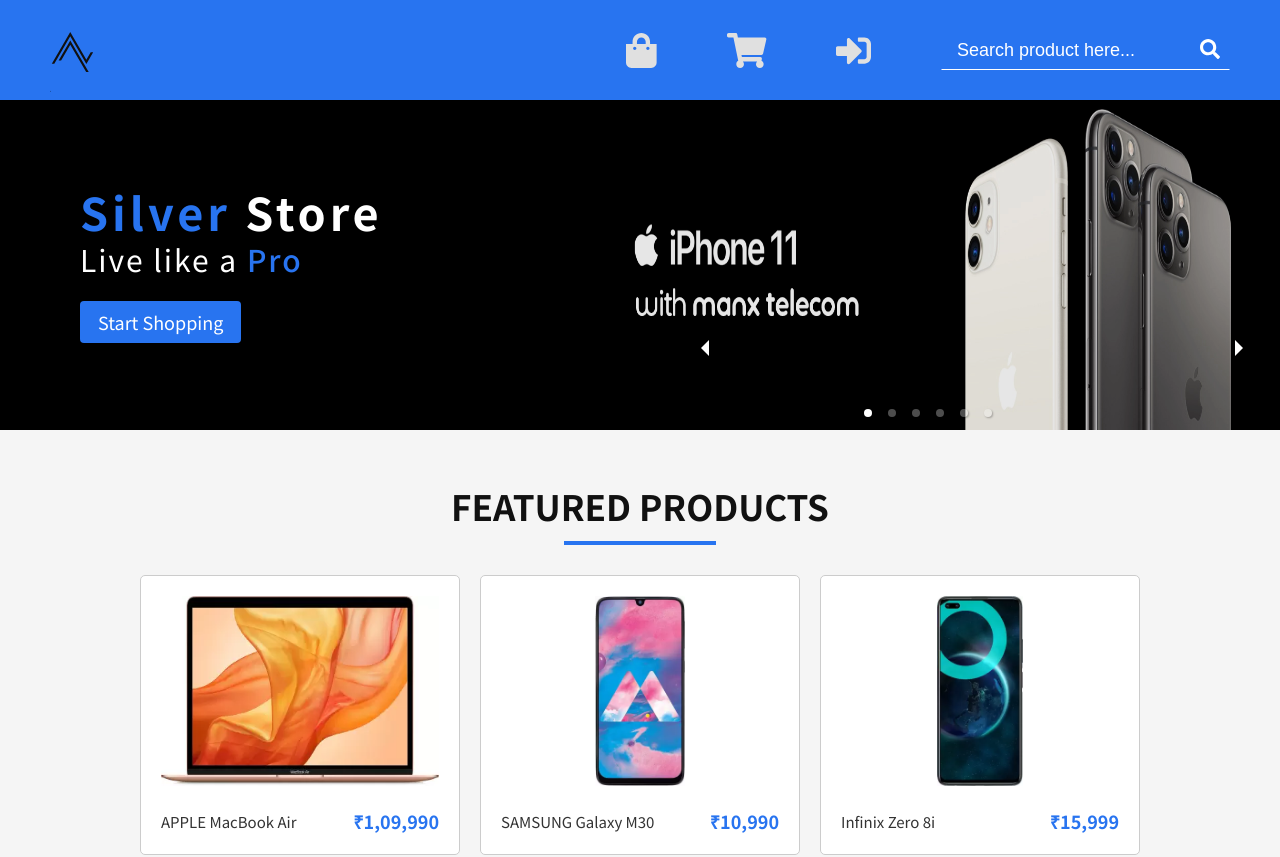
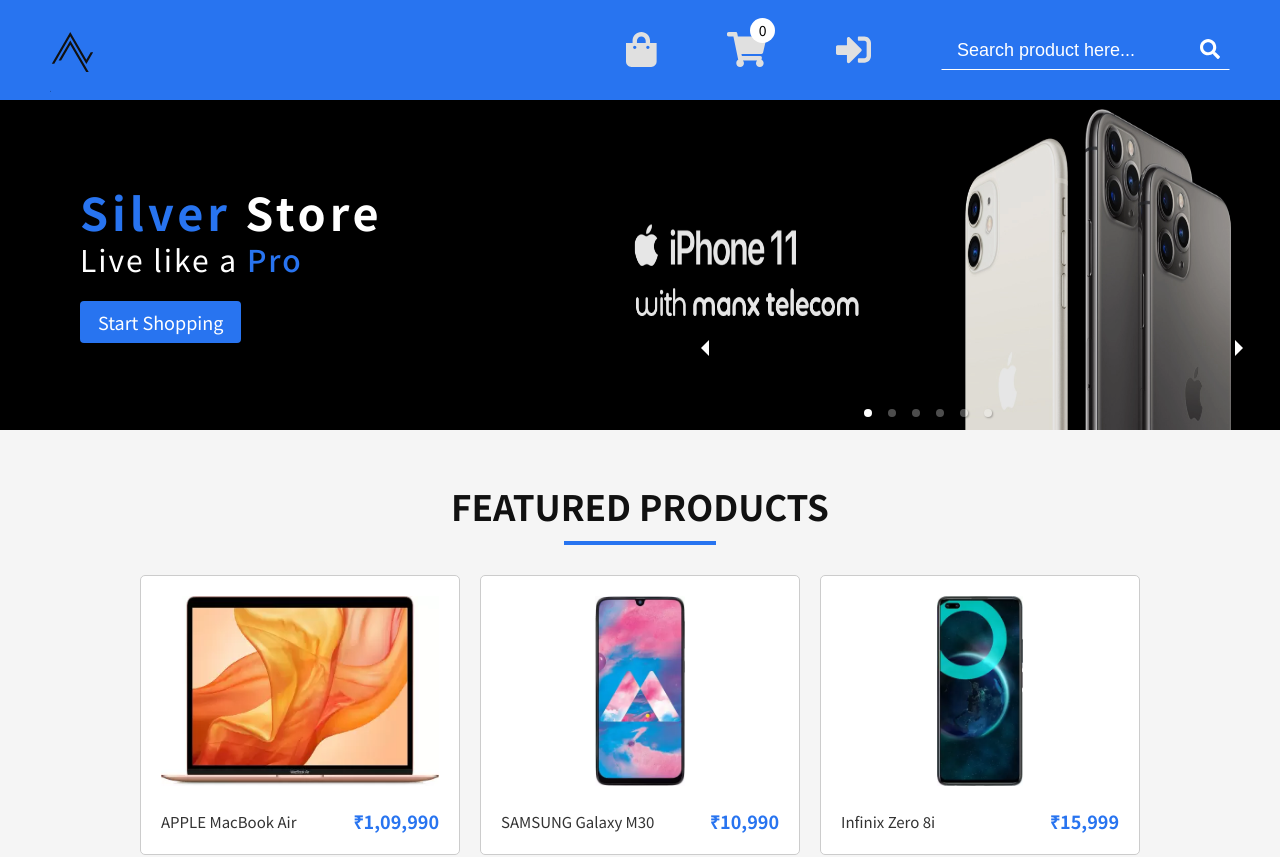
Before and after one commit to Joker-Bat/silverstore, a React (Create React App) app: page / in a window 1280 px wide. Shown: the top 857 px of the page. Built offline with nearby package versions, Linux system fonts and the light colour scheme.

Commit message:
Added cart items count

```diff
--- a/src/components/Navigation/NavigationItems/NavigationItem/NavigationItem.js
+++ b/src/components/Navigation/NavigationItems/NavigationItem/NavigationItem.js
@@ -6,9 +6,17 @@
 // Router
 import { NavLink } from "react-router-dom";
 
-export const NavigationItem = (props) => {
-  // console.log(props);
+// Redux toolkit
+import { useSelector } from "react-redux";
+
+const NavigationItem = (props) => {
+  // Redux toolkit
+  const { products } = useSelector((state) => state.cart);
+  const noOfProducts = products?.length;
+
   const NavItemClass = [classes.NavItem, props.shrink && classes.ShrinkNavItem];
+
+  const cartCount = <span className={classes.CartCount}>{noOfProducts}</span>;
 
   return (
     <li className={NavItemClass.join(" ")} onClick={props.closeBackdrop}>
@@ -18,7 +26,10 @@
         activeClassName={classes.ActiveLink}
         className={classes.NavLink}
       >
-        <i className={props.icon}></i>
+        <div className={classes.IconContainer}>
+          {props.name === "Cart" ? cartCount : ""}
+          <i className={props.icon}></i>
+        </div>
         <p>{props.name}</p>
       </NavLink>
     </li>
--- a/src/components/Navigation/NavigationItems/NavigationItem/NavigationItem.module.scss
+++ b/src/components/Navigation/NavigationItems/NavigationItem/NavigationItem.module.scss
@@ -4,7 +4,7 @@
 .NavItem {
   font-size: 2rem;
   position: relative;
-  transition: .2s ease;
+  transition: 0.2s ease;
 
   @include respond($TABLET) {
     width: 200px;
@@ -27,9 +27,14 @@
     }
 
     .NavLink {
-
+      .IconContainer {
         svg {
           font-size: 2.5rem;
+        }
+        .CartCount {
+          width: 2rem;
+          height: 2rem;
+        }
       }
 
       p {
@@ -51,17 +56,44 @@
       align-items: center;
     }
 
+    .IconContainer {
+      position: relative;
+
       svg {
         margin-right: 1rem;
         color: var(--grey);
         font-size: 3.5rem;
         transition: font-size 0.2s ease, color 0.2s ease-in;
-      transition: .2s ease;
+        transition: 0.2s ease;
 
         @include respond($TABLET) {
           margin-right: 2rem;
           margin-bottom: 2rem;
           transform: translateY(20%);
+        }
+      }
+      .CartCount {
+        width: 2.5rem;
+        height: 2.5rem;
+        color: var(--black);
+        font-size: 1.4rem;
+        text-align: center;
+        display: flex;
+        align-items: center;
+        justify-content: center;
+        position: absolute;
+        top: -38%;
+        right: 2%;
+        background-color: var(--white);
+        border-radius: 50%;
+        line-height: 100%;
+        z-index: 2;
+
+        @include respond($TABLET) {
+          top: -10%;
+          right: 15%;
+          font-size: 1.5rem;
+        }
       }
     }
 
@@ -94,6 +126,7 @@
   }
 
   .ActiveLink {
+    .IconContainer {
       svg {
         color: var(--white);
 
@@ -103,3 +136,4 @@
       }
     }
   }
+}
--- a/src/components/SingleProduct/SingleProductHeader/SingleProductDetails/SingleProductDetails.js
+++ b/src/components/SingleProduct/SingleProductHeader/SingleProductDetails/SingleProductDetails.js
@@ -5,7 +5,7 @@
 
 // Components
 import NumberFormat from "react-number-format";
-import Button from "../../../UI/Button/Button";
+import SimpleButton from "../../../UI/SimpleButton/SimpleButton";
 import Stars from "./Stars/Stars";
 import ProductCounter from "../../../UI/ProductCounter/ProductCounter";
 
@@ -121,13 +121,7 @@
 
       {/* Add to cart button */}
       <div className={classes.AddToCartBtn}>
-        <Button
-          large
-          name="add to cart"
-          uppercase
-          clicked={addToCart}
-          route="/cart"
-        />
+        <SimpleButton large name="add to cart" uppercase clicked={addToCart} />
       </div>
     </div>
   );
```
Lines whose indentation alone changed are shown as unchanged.
